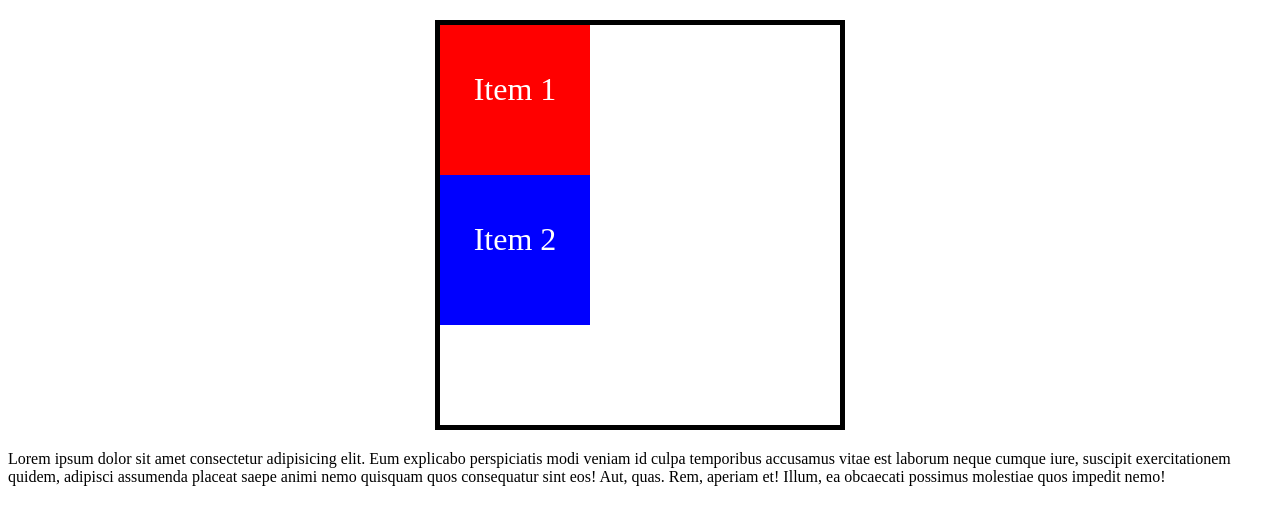
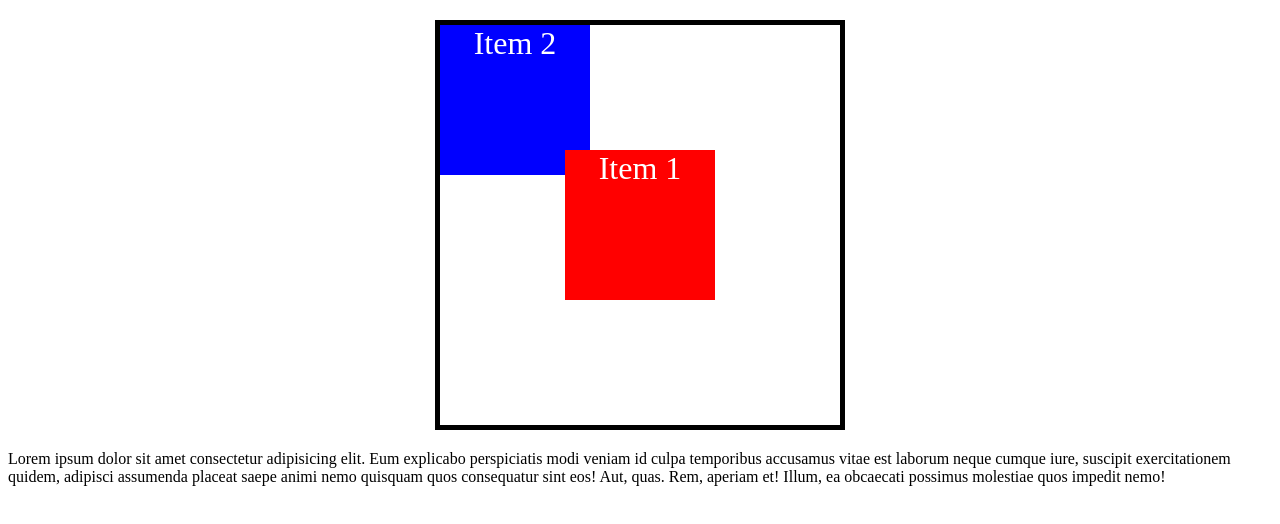
Before and after one commit to junickaquino/html-css-practice, a plain HTML site: page Positioning/index.html in a window 1280 px wide. Shown: the top 524 px of the page. Drawn offline with Linux system fonts and the light colour scheme.

Commit message:
centering text 2 - relative-absolute

```diff
--- a/Positioning/style.scss
+++ b/Positioning/style.scss
@@ -15,7 +15,6 @@ body {
   text-align: center;
   color: white;
   font-size: 2rem;
-  line-height: 8rem;
   margin: 0;
   width: 150px;
   height: 150px;
@@ -23,8 +22,10 @@ body {
 
 .item1 {
   background-color: red;
-  position: sticky;
-  top: 0;
+  position: absolute;
+  top: 50%;
+  left: 50%;
+  transform: translate(-50%, -50%);
 }
 
 .item2 {
```
Also changed, not shown: Positioning/style.css, 1 other file.
